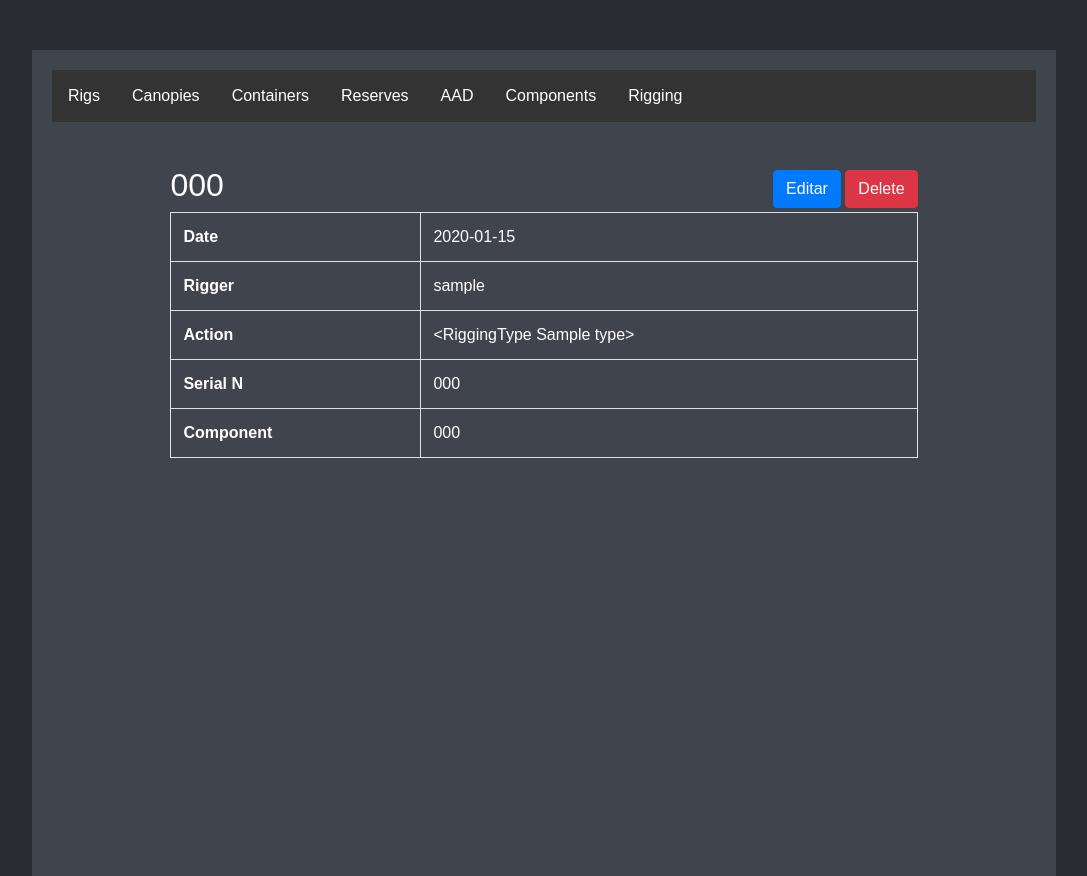
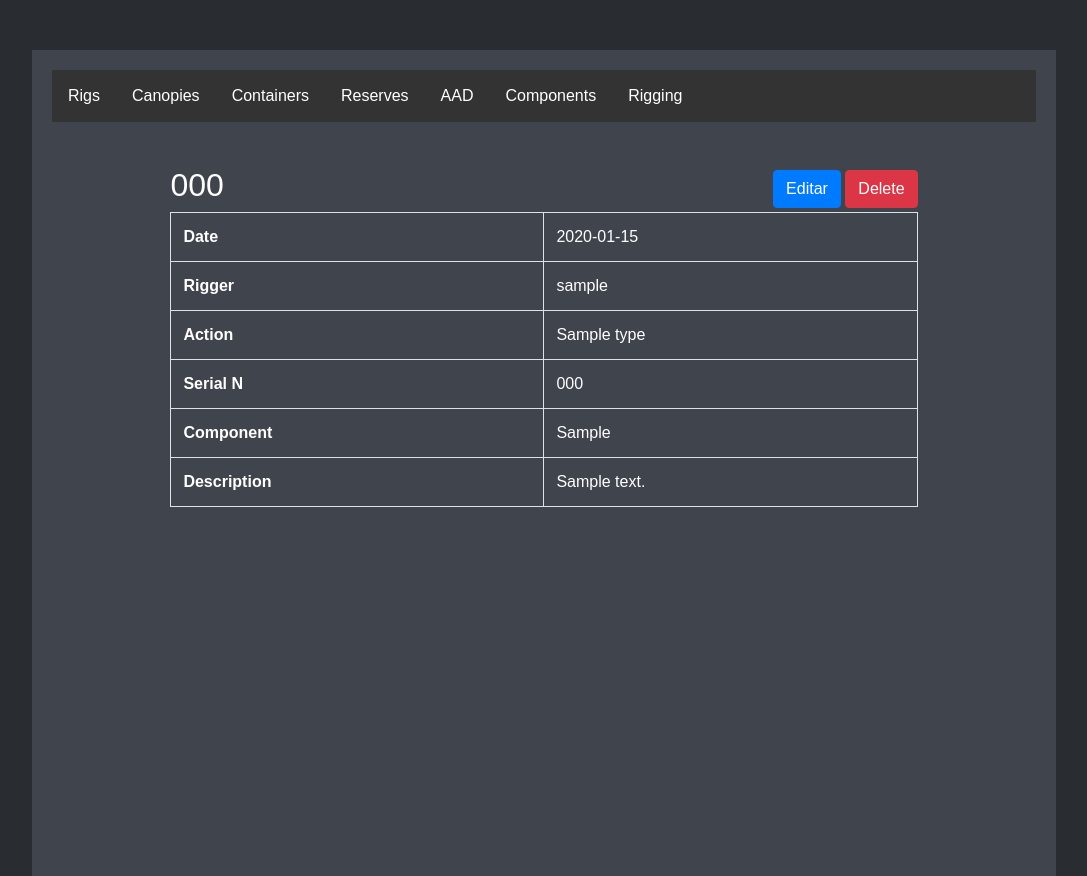
Before and after one commit to naskeytor/rigging_management, a Flask app: page /rigging/1 in a window 1280 px wide. Shown: the part 76-952 px from the top of the page, without its empty margins (96-1183 px from the left). Run offline with Flask 3, Linux system fonts and the light colour scheme; a user stored in the database is signed in; tables that the repository leaves empty hold one stand-in row (values such as "Sample post"); some libraries are stand-ins or nearby versions.

Commit message:
Record changes before move from temp-branch-1

```diff
--- a/rigging_test/app.py
+++ b/rigging_test/app.py
@@ -39,6 +39,8 @@ def create_app():
 
     app.context_processor(inject_rigging)
     app.context_processor(inject_rigging_types)
+    app.context_processor(inject_rigging_components)
+    app.context_processor(inject_rigs)
 
     @app.route('/')
     def index():
--- a/rigging_test/blueprints/rigging/routes.py
+++ b/rigging_test/blueprints/rigging/routes.py
@@ -74,7 +74,7 @@ def rigging_add(component_id=None):
         else:
             flash('Error al añadir Rigging: valor seleccionado inválido.', 'danger')
 
-        return redirect(url_for('list_rigging'))
+        return redirect(url_for('rigging.list_rigging'))
 
     components = Component.query.all() if not component_id else [Component.query.get(int(component_id))]
     rigs = Rig.query.all()
@@ -151,4 +151,4 @@ def delete_rigging(rigging_id):
     db.session.commit()
     flash('Rigging eliminado correctamente.', 'success')
 
-    return redirect(url_for('list_rigging'))
+    return redirect(url_for('rigging.list_rigging'))
--- a/rigging_test/models/models.py
+++ b/rigging_test/models/models.py
@@ -152,7 +152,7 @@ class RiggingType(db.Model):
     description = Column(String(255))
 
     def __repr__(self):
-        return f'<RiggingType {self.name}>'
+        return f'{self.name}'
 
 class Rigging(db.Model):
     id = Column(Integer, primary_key=True)
--- a/rigging_test/templates/show_rigging.html
+++ b/rigging_test/templates/show_rigging.html
@@ -48,7 +48,11 @@
             </tr>
             <tr>
                 <th>Component</th>
-                <td>{{ rigging.component.serial_number if rigging.component else 'N/A' }}</td>
+                <td>{{ rigging.component.component_type if rigging.component else 'N/A' }}</td>
+            </tr>
+            <tr>
+                <th>Description</th>
+                <td>{{ rigging.description }}</td>
             </tr>
             </tbody>
         </table>
```
